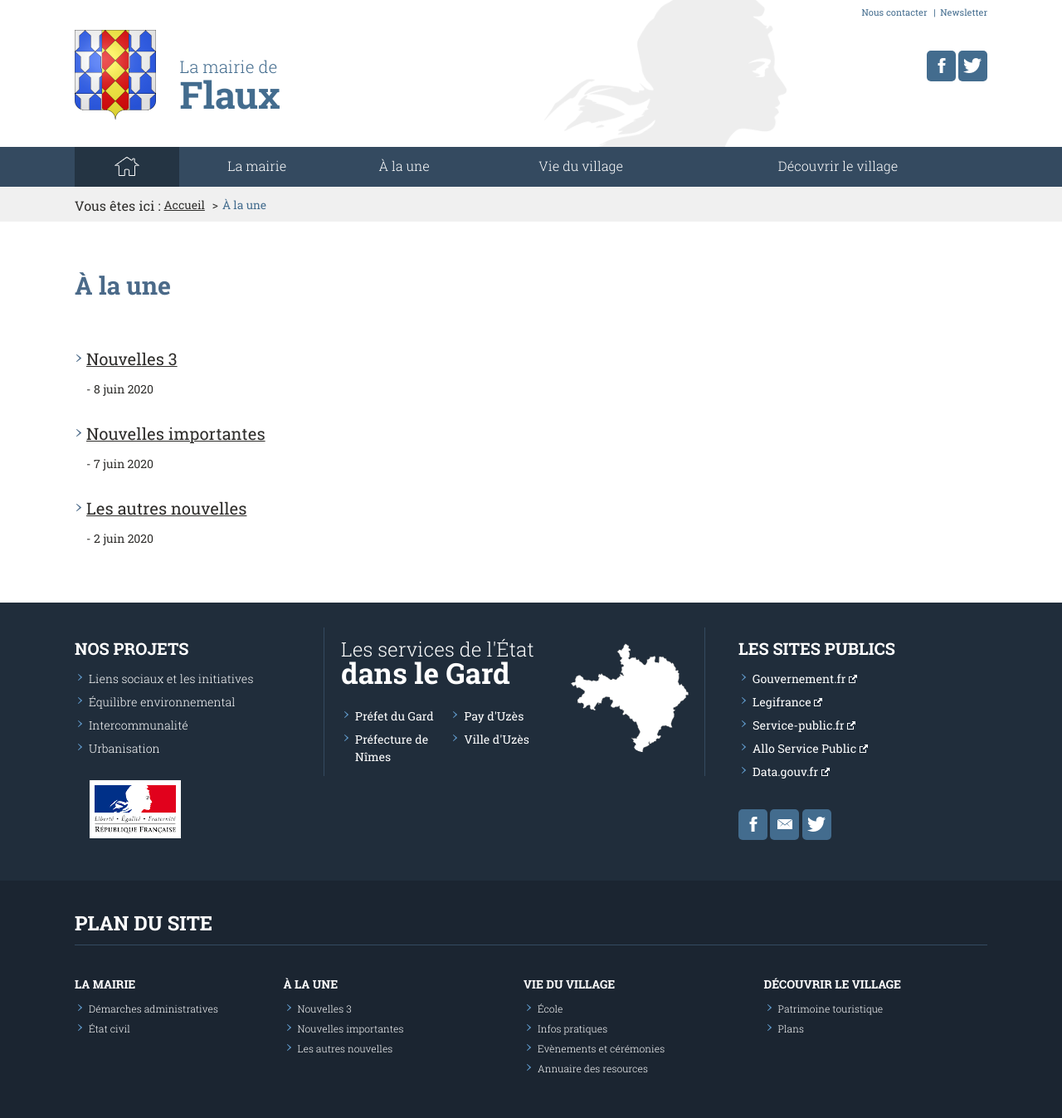
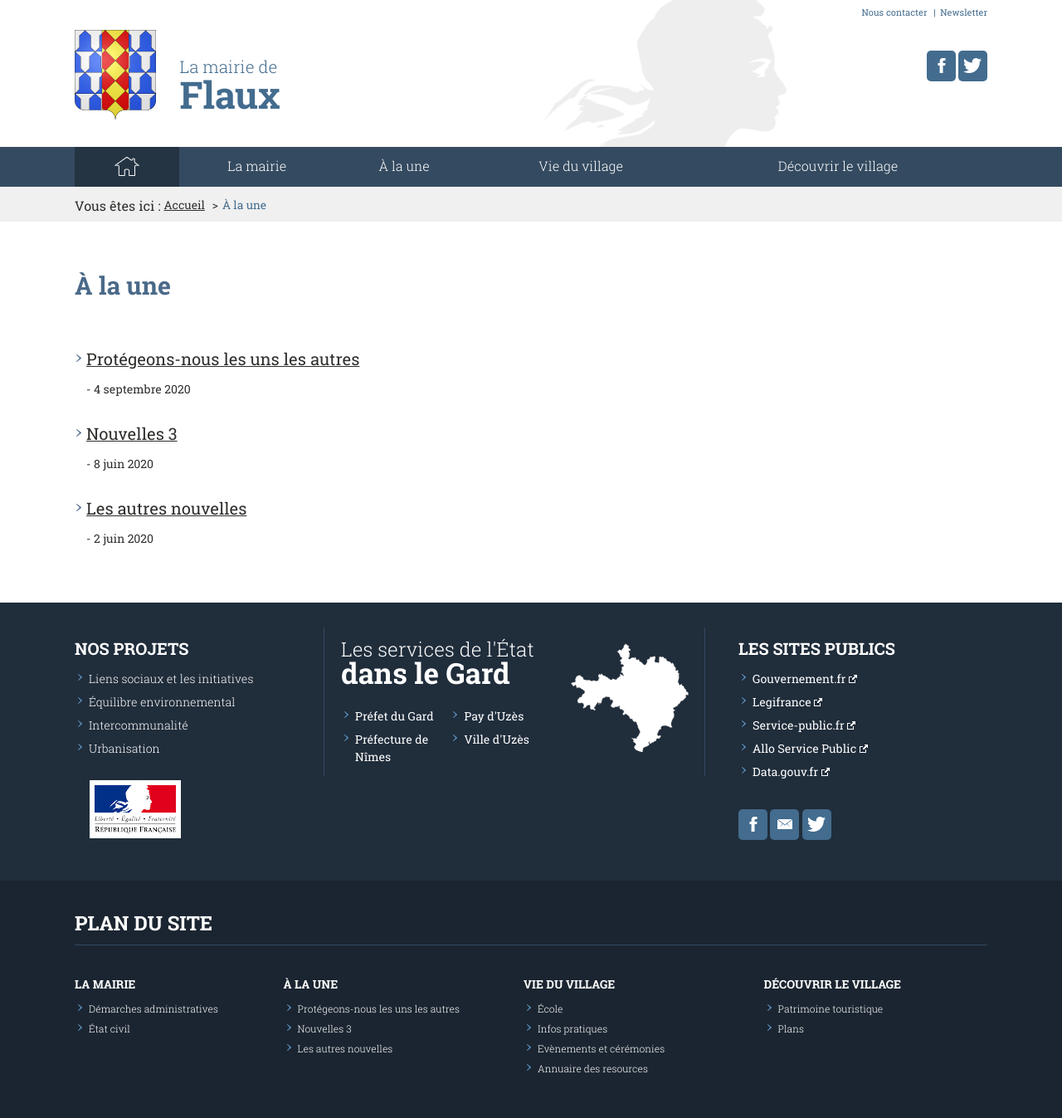
Before and after one commit to Flaux-Village/flaux-village.github.io, a Jekyll site: the page built from actualites.md, in a window 1280 px wide. Shown: the whole page at 83% size. Built offline with Jekyll 4.4.1, drawn with Linux system fonts in a browser that asks for light colours.

Commit message:
Update article-1.md

```diff
--- a/_actualites/article-1.md
+++ b/_actualites/article-1.md
@@ -1,23 +1,23 @@
 ---
 layout: page
-titre: Actualités | Nouvelles importantes
+titre: Actualités | Coronavirus
 description: Portail du village de Flaux
 keywords: mairie, commune, flaux, gard, actualités
-titre_page: Nouvelles importantes
+titre_page: Protégeons-nous les uns les autres
 section: À la une
 addresse_section: /actualites.html
-date_texte: 7 juin 2020
-date: 2020-06-07
+date_texte: 4 septembre 2020
+date: 2020-09-04
 illustration: /assets/illustrations/IMG_3615.jpg
 description_illustration: La Mairie de Flaux.
-introduction: Très important informations pour tout le village.
+introduction: De l'école au lycée, une rentrée sereine dans le respect des recommandations sanitaires.
 documents:
 - fiche: Mon document
-  date_texte: 7 juin 2020
+  date_texte: 4 septembre 2020
   addresse: /assets/documents/document1.pdf
   type: pdf
 - fiche: Document 2
-  date_texte: 5 juin 2020
+  date_texte: 4 septembre 2020
   addresse: /assets/documents/document2.docx
   type: docx
 ---
```
